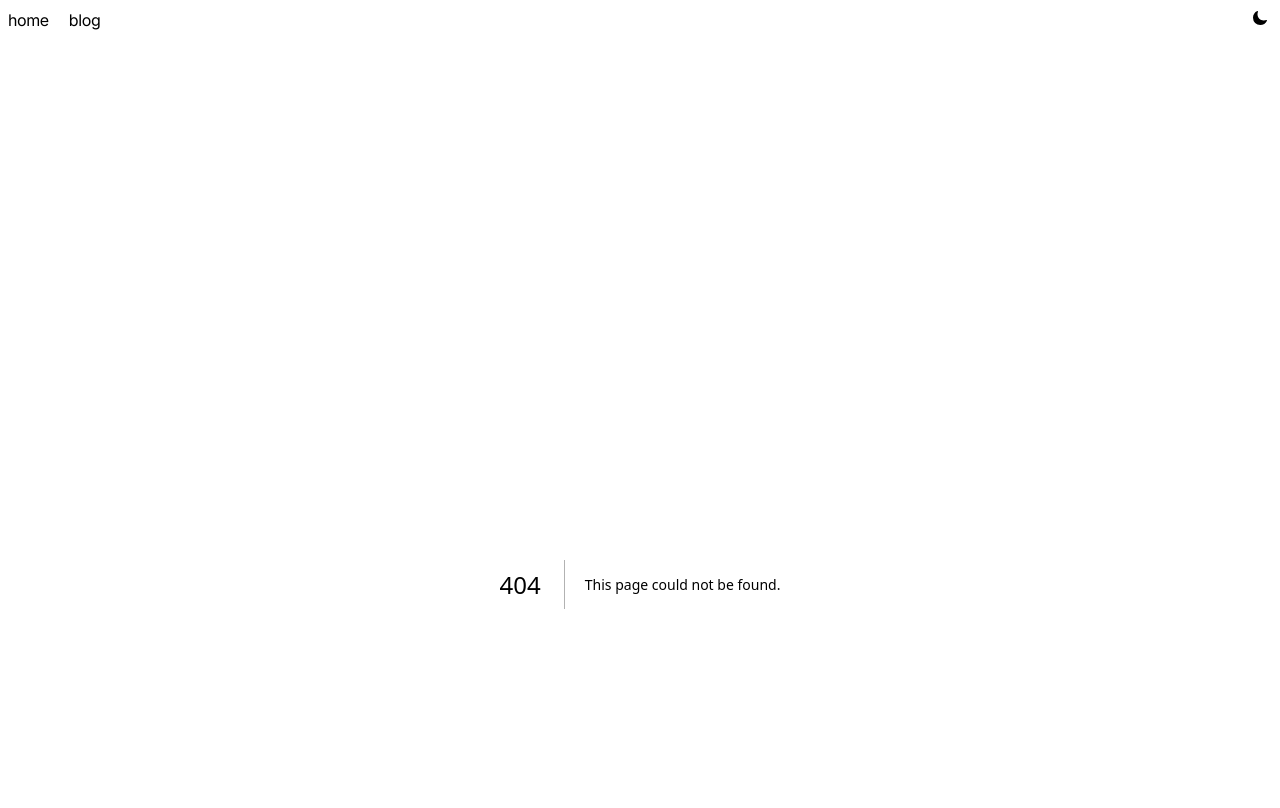
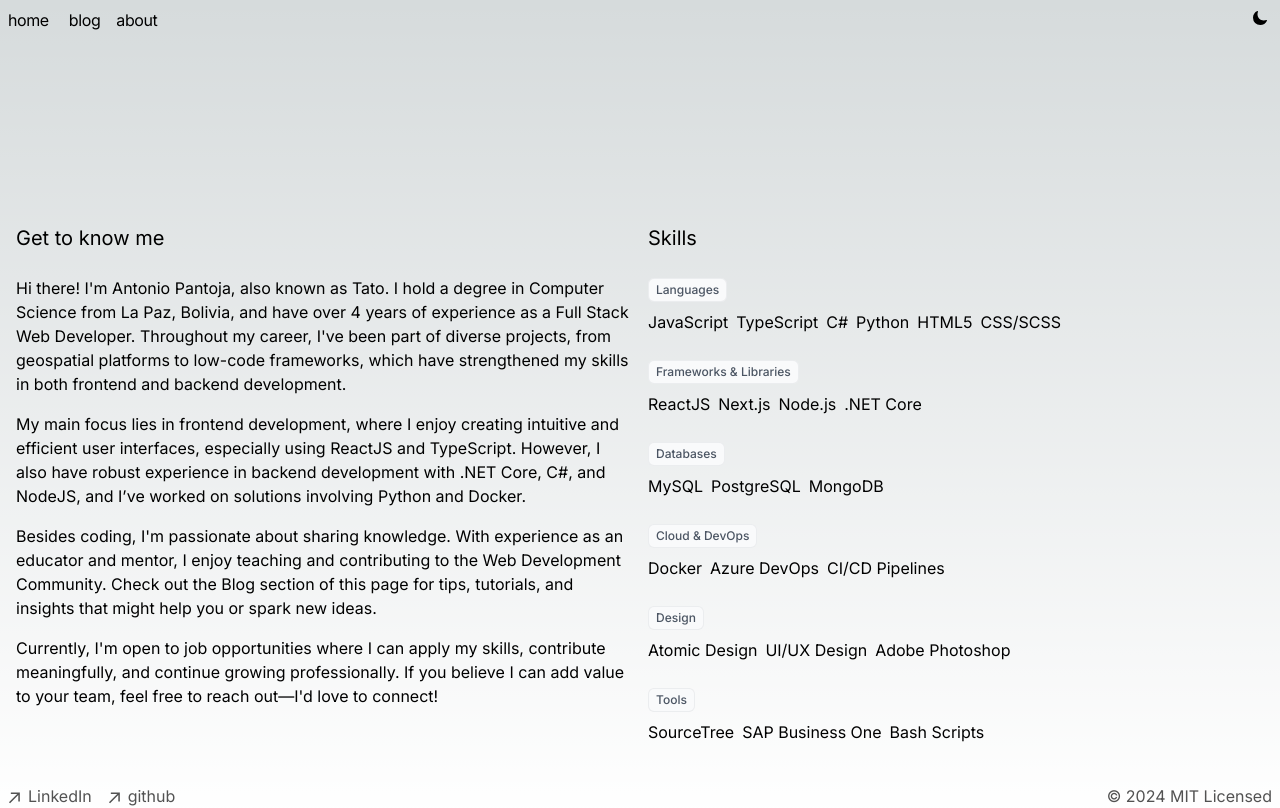
Before and after one commit to tatooin6/portfolio, a Next.js app: page /about in a window 1280 px wide. Before the commit this address had no page. Shown: the top 808 px of the page. Built offline with nearby package versions, Linux system fonts and the light colour scheme.

Commit message:
Add About implementation
- Text for get to know me
- Skills section with badge
- Badge component created

```diff
--- /dev/null
+++ b/src/app/about/page.tsx
@@ -0,0 +1,87 @@
+import React from 'react'
+import Badge from '../components/common/Badge';
+
+const About = () => {
+  return (
+    <div className='px-2 w-full flex lg:flex-row flex-col'>
+      <div className='lg:w-1/2 w-full p-2'>
+        <h1 className='text-xl pb-6 pt-8'>Get to know me</h1>
+        <p>
+          Hi there! I&apos;m Antonio Pantoja, also known as Tato. I hold a degree in Computer Science from La Paz, Bolivia, and have over 4 years of experience as a Full Stack Web Developer. Throughout my career, I&apos;ve been part of diverse projects, from geospatial platforms to low-code frameworks, which have strengthened my skills in both frontend and backend development.
+        </p>
+        <p className='mt-4'>
+          My main focus lies in frontend development, where I enjoy creating intuitive and efficient user interfaces, especially using ReactJS and TypeScript. However, I also have robust experience in backend development with .NET Core, C#, and NodeJS, and I’ve worked on solutions involving Python and Docker.
+        </p>
+        <p className='mt-4'>
+          Besides coding, I&apos;m passionate about sharing knowledge. With experience as an educator and mentor, I enjoy teaching and contributing to the Web Development Community. Check out the Blog section of this page for tips, tutorials, and insights that might help you or spark new ideas.
+        </p>
+        <p className='mt-4'>
+          Currently, I&apos;m open to job opportunities where I can apply my skills, contribute meaningfully, and continue growing professionally. If you believe I can add value to your team, feel free to reach out—I&apos;d love to connect!
+        </p>
+      </div>
+      <div className='lg:w-1/2 w-full p-2'>
+        <h1 className='text-xl pb-6 pt-8'>Skills</h1>
+
+        <div>
+          <Badge tag='Languages' />
+          <div className="flex flex-wrap gap-2 mt-2">
+            <span className="badge">JavaScript</span>
+            <span className="badge">TypeScript</span>
+            <span className="badge">C#</span>
+            <span className="badge">Python</span>
+            <span className="badge">HTML5</span>
+            <span className="badge">CSS/SCSS</span>
+          </div>
+        </div>
+
+        <div className="mt-6">
+          <Badge tag='Frameworks & Libraries' />
+          <div className="flex flex-wrap gap-2 mt-2">
+            <span className="badge">ReactJS</span>
+            <span className="badge">Next.js</span>
+            <span className="badge">Node.js</span>
+            <span className="badge">.NET Core</span>
+          </div>
+        </div>
+
+        <div className="mt-6">
+          <Badge tag='Databases' />
+          <div className="flex flex-wrap gap-2 mt-2">
+            <span className="badge">MySQL</span>
+            <span className="badge">PostgreSQL</span>
+            <span className="badge">MongoDB</span>
+          </div>
+        </div>
+
+        <div className="mt-6">
+          <Badge tag='Cloud & DevOps' />
+          <div className="flex flex-wrap gap-2 mt-2">
+            <span className="badge">Docker</span>
+            <span className="badge">Azure DevOps</span>
+            <span className="badge">CI/CD Pipelines</span>
+          </div>
+        </div>
+
+        <div className="mt-6">
+          <Badge tag='Design' />
+          <div className="flex flex-wrap gap-2 mt-2">
+            <span className="badge">Atomic Design</span>
+            <span className="badge">UI/UX Design</span>
+            <span className="badge">Adobe Photoshop</span>
+          </div>
+        </div>
+
+        <div className="mt-6">
+          <Badge tag='Tools' />
+          <div className="flex flex-wrap gap-2 mt-2">
+            <span className="badge">SourceTree</span>
+            <span className="badge">SAP Business One</span>
+            <span className="badge">Bash Scripts</span>
+          </div>
+        </div>
+      </div>
+    </div>
+  )
+}
+
+export default About
--- a/src/app/components/Navbar.tsx
+++ b/src/app/components/Navbar.tsx
@@ -7,6 +7,9 @@ const navItems = {
   },
   "/blog": {
     name: "blog",
+  },
+  "/about": {
+    name: "about",
   },
 };
 
--- /dev/null
+++ b/src/app/components/common/Badge.tsx
@@ -0,0 +1,13 @@
+import React from 'react'
+
+const Badge = ({tag}:{tag:string}) => {
+  return (
+    <div>
+      <span className="inline-flex items-center rounded-md bg-gray-50 px-2 py-1 text-xs font-medium text-gray-600 ring-1 ring-inset ring-gray-500/10">
+        {tag}
+      </span>
+    </div>
+  )
+}
+
+export default Badge
--- a/src/app/layout.tsx
+++ b/src/app/layout.tsx
@@ -19,7 +19,7 @@ export default function RootLayout({
 }>) {
   return (
     <html lang="en">
-      <body className={`${inter.className} flex flex-col min-h-screen`}>
+      <body className={`${inter.className} flex flex-col min-h-screen font-mono`}>
         <div className="dark:bg-blue-900 flex flex-col flex-grow">
           <Navbar />
           <main className="flex-grow pt-20 px-2 md:px-0">{children}</main>
--- a/src/app/page.tsx
+++ b/src/app/page.tsx
@@ -1,14 +1,14 @@
 export default function Home() {
   return (
     <main className="flex flex-col items-center justify-start p-24">
-      <div className="z-10 w-full max-w-5xl flex flex-col items-center justify-center font-mono text-sm">
+      <div className="z-10 w-full max-w-5xl flex flex-col items-center justify-center text-sm">
         <h2 className="text-2xl/7 font-bold dark:text-gray-200 sm:truncate sm:text-3xl sm:tracking-tight">
           Tato
         </h2>
-        <p className="text-xl lg:static flex w-full justify-start bg-gradient-to-b pb-6 pt-8 backdrop-blur-2xl dark:from-inherit dark:text-gray-200 lg:rounded-xl lg:bg-gray-200 lg:p-4 lg:dark:bg-zinc-800/30">
+        <p className="text-xl lg:static flex w-full justify-start bg-gradient-to-b pb-6 pt-8 backdrop-blur-2xl dark:from-inherit dark:text-gray-200 lg:rounded-xl lg:p-4">
           Full Stack Web Developer & Educator
         </p>
-        <p className="pb-4 dark:text-gray-200">Experienced professional with a passion for efficient
+        <p className="flex w-full justify-start lg:p-4 pb-6 pt-8 dark:text-gray-200">Experienced professional with a passion for efficient
           solutions and sharing technical expertise.</p>
       </div>
     </main>
```
